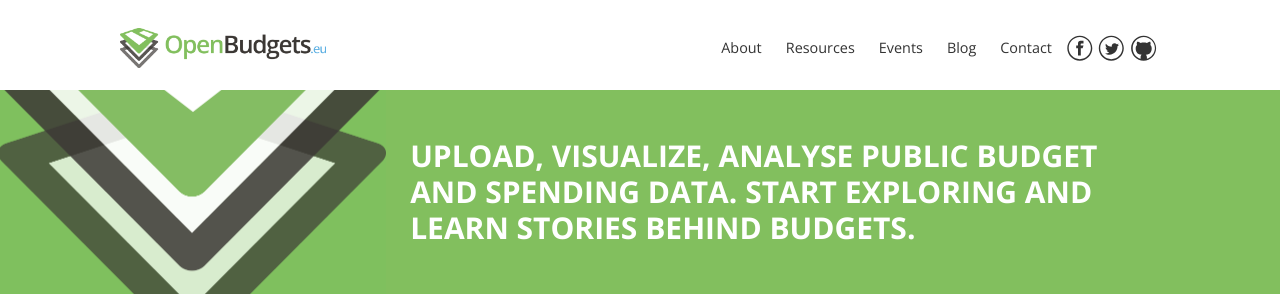
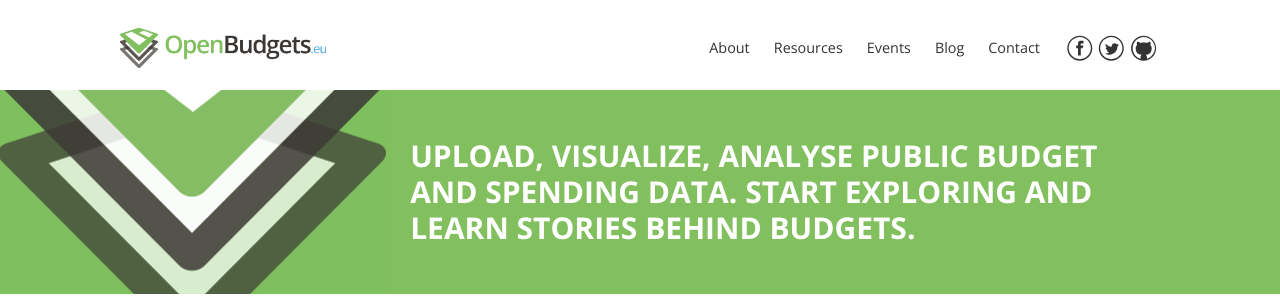
Before and after one commit to openbudgets/openbudgets.github.io, a Jekyll site: the page built from index.html, in a window 1280 px wide. Shown: the top 296 px of the page. Built offline with Jekyll 4.4.1, drawn with Linux system fonts in a browser that asks for light colours; nearby versions of some CDN libraries.

Commit message:
tiny up social links

```diff
--- a/_sass/menu/_menu.scss
+++ b/_sass/menu/_menu.scss
@@ -290,9 +290,8 @@
 		background-image: url('../img/cd-socials.svg');
 		background-repeat: no-repeat;
 		background-size: 128px 64px;
-		background-color: #FFF;
 		margin-right: .5em;
-		@include border-radius;
+        border-radius: 32px;
 
 		&.cd-twitter {
 			background-position: 0 0;
@@ -331,3 +330,27 @@
 		}
 	}
 }
+
+#cd-lateral-nav .socials {
+    a {
+        &.cd-twitter {
+            background-position: 0 -32px;
+        }
+
+        &.cd-github {
+            background-position: -32px -32px;
+        }
+
+        &.cd-facebook {
+            background-position: -64px -32px;
+        }
+
+        &.cd-google {
+            background-position: -96px -32px;
+        }
+    }
+}
+
+.site-header .socials {
+    margin-left: $small-spacing;
+}
```
